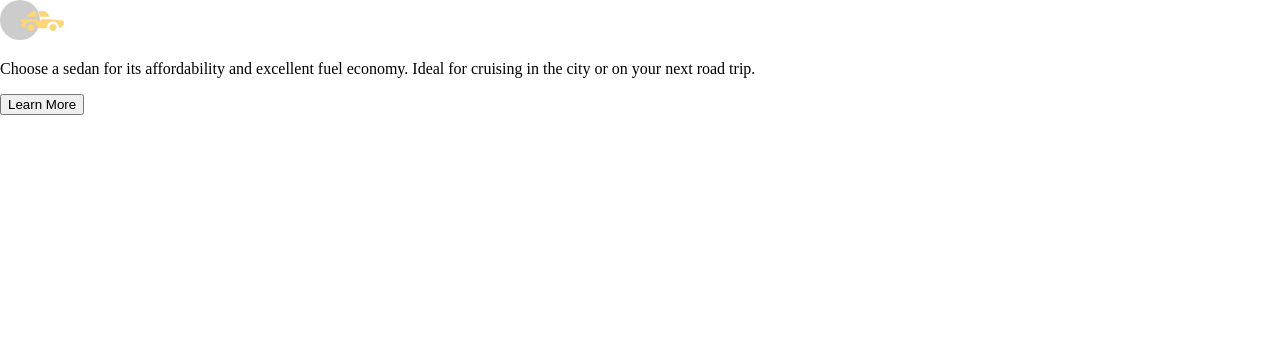
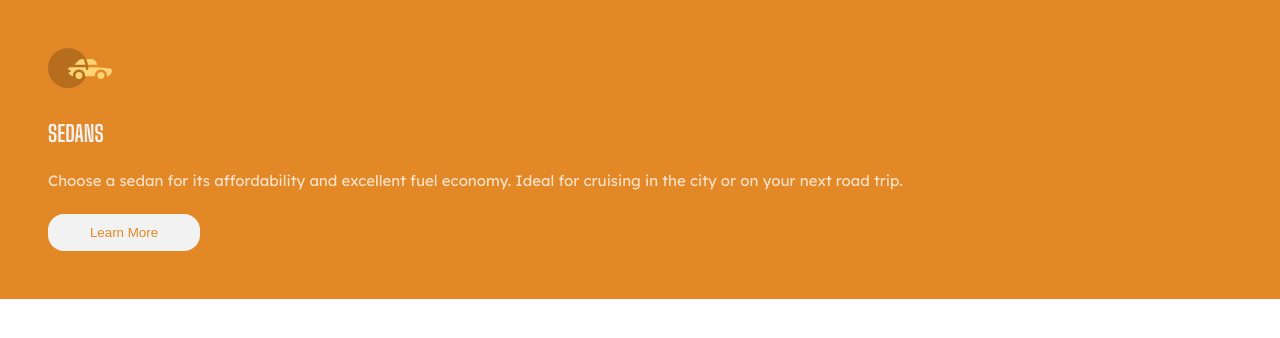
Before and after one commit to mmustaphak/3-column-preview-card-component, a React (Vite) app: page / in a window 1280 px wide. Shown: the top 338 px of the page. Built offline with nearby package versions, Linux system fonts and the light colour scheme.

Commit message:
Added basic styling for Card component

```diff
--- a/index.html
+++ b/index.html
@@ -4,6 +4,9 @@
     <meta charset="UTF-8" />
     <link rel="icon" type="image/svg+xml" href="/vite.svg" />
     <meta name="viewport" content="width=device-width, initial-scale=1.0" />
+    <link rel="preconnect" href="https://fonts.googleapis.com">
+    <link rel="preconnect" href="https://fonts.gstatic.com" crossorigin>
+    <link href="https://fonts.googleapis.com/css2?family=Big+Shoulders+Display:wght@700&family=Lexend+Deca&display=swap" rel="stylesheet">
     <title>Vite + React</title>
   </head>
   <body>
--- a/src/components/Card.css
+++ b/src/components/Card.css
@@ -1,4 +1,4 @@
-body{
+*{
     box-sizing: border-box;
     margin: 0;
     padding: 0;
@@ -8,11 +8,35 @@ body{
     background-color: hsl(31, 77%, 52%);
     display: flex;
     flex-direction: column;
-    padding: 2rem;
+    padding: 3rem;
+    color: hsla(0, 0%, 100%, 0.75);
+    font-size: .9375rem;
+}
+.card--info h2{
+    color: hsl(0, 0%, 95%);
+    margin-bottom:1.5rem;
+    font-family: 'Big Shoulders Display', cursive;
+}
+.card--info p{
+    margin-bottom: 1.5rem;
+    min-width: 15rem;
+    font-family: 'Lexend Deca', sans-serif;
+}
+.card--info button{
+    background-color: hsl(0, 0%, 95%);
+    border: none;
+    padding: .7rem 2rem;
+    border-radius: 1rem;
+    align-self: flex-start;
+    color: hsl(31, 77%, 52%);
+    width: 9.5rem;
 }
 .card--info img{
     align-self: flex-start;
+    margin-bottom: 2rem;
 }
-@media( max-width: 375px ){
-
+@media( max-width: 376px ){
+    .card--info p{
+        max-width: 13rem;
+    }
 }
--- a/src/components/Card.jsx
+++ b/src/components/Card.jsx
@@ -1,10 +1,11 @@
 import "./Card.css"
 export default function Card(){
     return(
-        <>
+        <div className="card--info">
             <img src="./src/assets/icon-sedans.svg"/>
+            <h2>SEDANS</h2>
             <p>Choose a sedan for its affordability and excellent fuel economy. Ideal for cruising in the city or on your next road trip.</p>
             <button>Learn More</button>
-        </>
+        </div>
     )
 }
```
